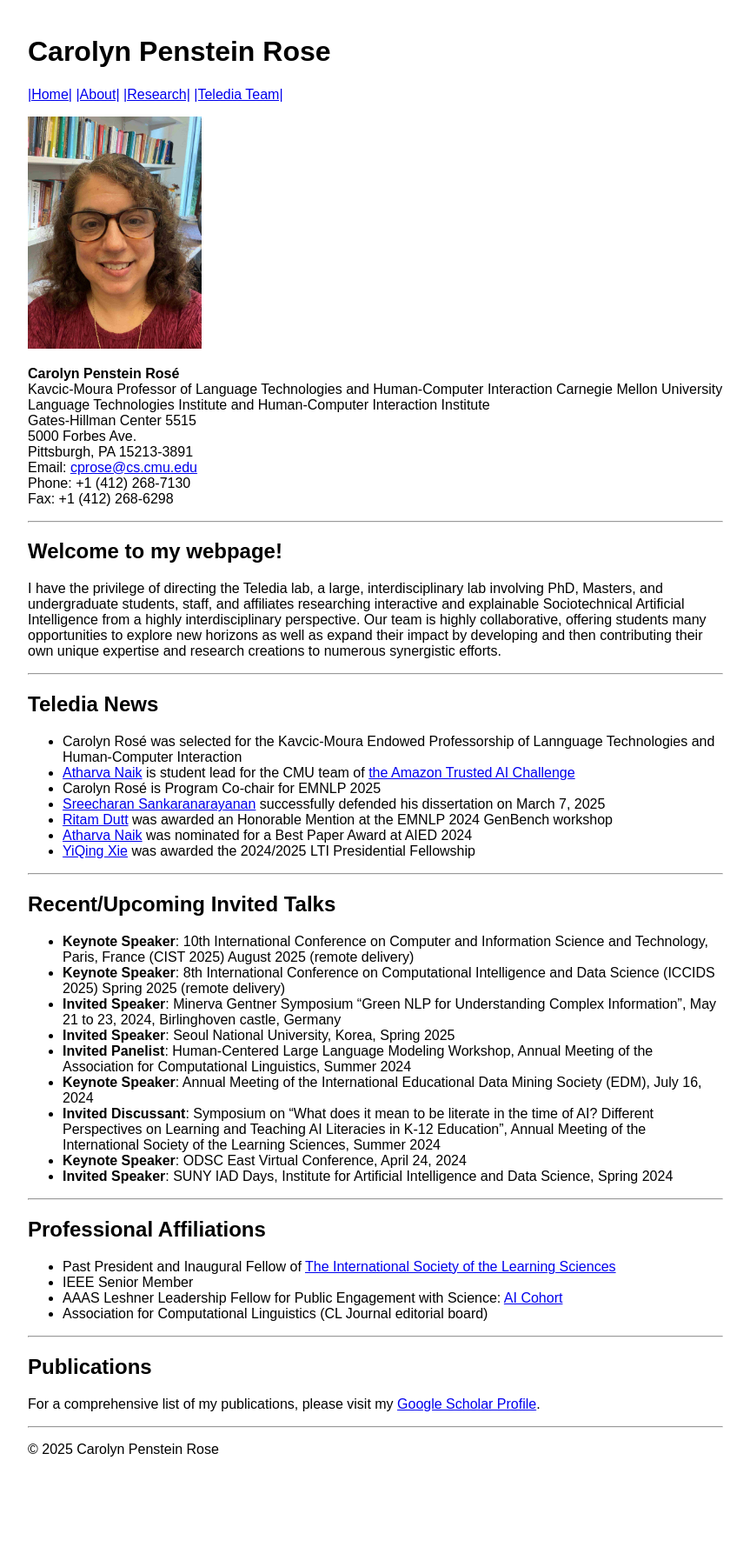
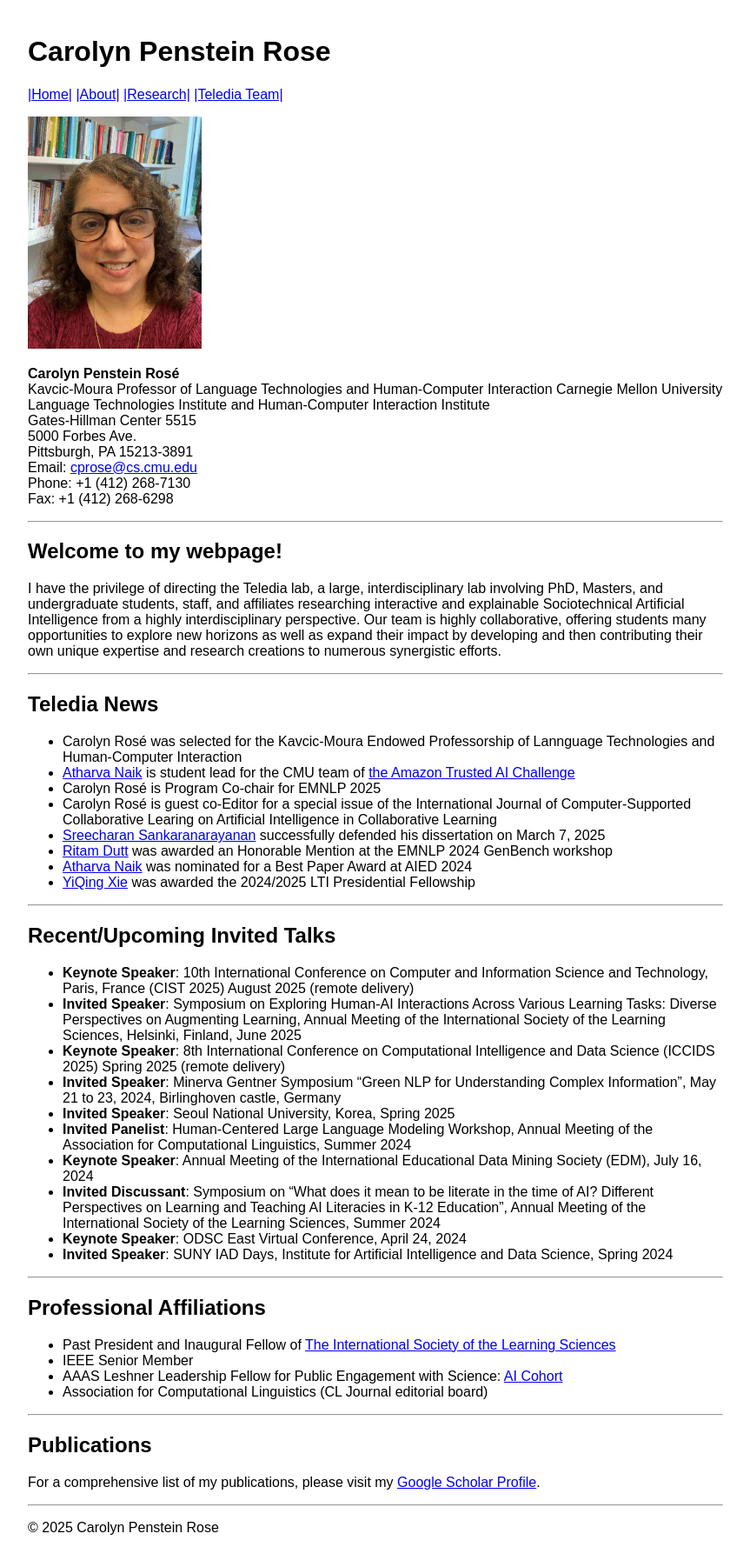
Before and after one commit to cp3a/cp3a.github.io, a Jekyll site: the page built from index.md, in a window 1280 px wide. Shown: the whole page at 87% size, without its empty margins (208-1071 px from the left). Built offline with Jekyll 4.4.1, drawn with Linux system fonts in a browser that asks for light colours; before the commit the page ends 1712 px from its top, so only the background shows below that.

Commit message:
Update index.md

```diff
--- a/index.md
+++ b/index.md
@@ -30,6 +30,7 @@ I have the privilege of directing the Teledia lab, a large, interdisciplinary la
 - Carolyn Rosé was selected for the Kavcic-Moura Endowed Professorship of Lannguage Technologies and Human-Computer Interaction
 - [Atharva Naik](https://atharva-naik.github.io/) is student lead for the CMU team of [the Amazon Trusted AI Challenge](https://www.amazon.science/amazon-nova-ai-challenge-accelerating-the-field-of-generative-ai)
 - Carolyn Rosé is Program Co-chair for EMNLP 2025
+- Carolyn Rosé is guest co-Editor for a special issue of the International Journal of Computer-Supported Collaborative Learing on Artificial Intelligence in Collaborative Learning
 - [Sreecharan Sankaranarayanan](https://www.linkedin.com/in/sreecharansankaranarayanan/) successfully defended his dissertation on March 7, 2025
 - [Ritam Dutt](https://shorit.github.io/) was awarded an Honorable Mention at the EMNLP 2024 GenBench workshop
 - [Atharva Naik](https://atharva-naik.github.io/) was nominated for a Best Paper Award at AIED 2024
@@ -40,6 +41,7 @@ I have the privilege of directing the Teledia lab, a large, interdisciplinary la
 ## Recent/Upcoming Invited Talks
 
 - **Keynote Speaker**: 10th International Conference on Computer and Information Science and Technology, Paris, France (CIST 2025) August 2025 (remote delivery)
+- **Invited Speaker**: Symposium on Exploring Human-AI Interactions Across Various Learning Tasks: Diverse Perspectives on Augmenting Learning, Annual Meeting of the International Society of the Learning Sciences, Helsinki, Finland, June 2025
 - **Keynote Speaker**: 8th  International Conference on Computational Intelligence and Data Science (ICCIDS 2025) Spring 2025 (remote delivery)
 - **Invited Speaker**: Minerva Gentner Symposium "Green NLP for Understanding Complex Information", May 21 to 23, 2024, Birlinghoven castle, Germany
 - **Invited Speaker**: Seoul National University, Korea, Spring 2025
```
